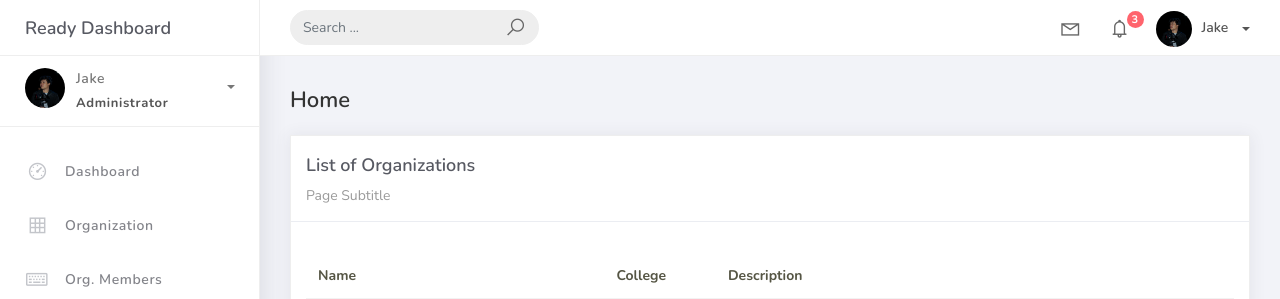
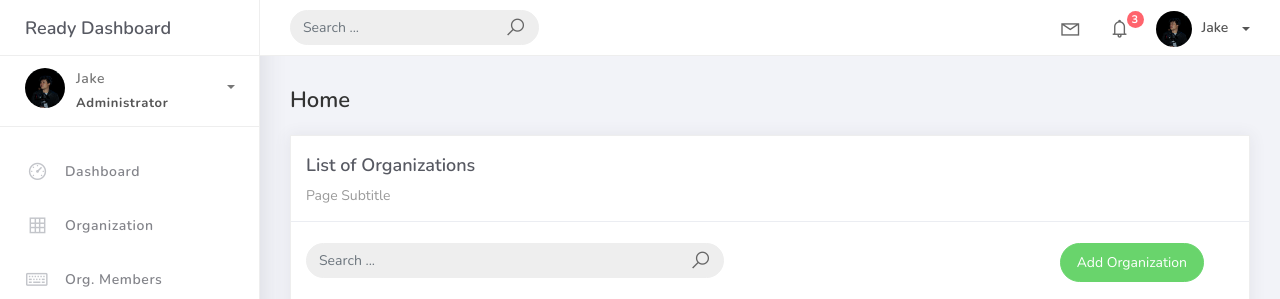
Before and after one commit to jekmagalaman/PSUSpheres, a Django app: page /organization_list in a window 1280 px wide. Shown: the top 299 px of the page. Run offline with Django 5.2, Linux system fonts and the light colour scheme; data comes from the database, SQL or seed files in the repository; both versions use the stored data as it was after the commit; some libraries are stand-ins or nearby versions.

Commit message:
Add Organization Feature

```diff
--- a/projectsite/projectsite/urls.py
+++ b/projectsite/projectsite/urls.py
@@ -16,11 +16,12 @@ Including another URLconf
 """
 from django.contrib import admin
 from django.urls import path
-from studentorg.views import HomePageView, OrganizationList
+from studentorg.views import HomePageView, OrganizationList, OrganizationCreateView
 from studentorg import views
 
 urlpatterns = [
     path('admin/', admin.site.urls),
     path('', views.HomePageView.as_view(), name='home'),
     path('organization_list', OrganizationList.as_view(), name='organization-list'),
+    path('organization_list/add', OrganizationCreateView.as_view(), name='organization-add'),
 ]
--- a/projectsite/studentorg/views.py
+++ b/projectsite/studentorg/views.py
@@ -1,6 +1,9 @@
 from django.shortcuts import render
 from django.views.generic.list import ListView
+from django.views.generic.edit import CreateView
 from studentorg.models import Organization
+from studentorg.forms import OrganizationForm
+from django.urls import reverse_lazy
 
 class HomePageView(ListView):
     model = Organization
@@ -13,4 +16,10 @@ class OrganizationList(ListView):
     template_name = 'org_list.html'
     paginate_by = 5
 
+class OrganizationCreateView(CreateView):
+    model = Organization
+    form_class = OrganizationForm
+    template_name = 'org_add.html'
+    success_url = reverse_lazy('organization-list')
+
 # Create your views here.
--- a/projectsite/templates/org_list.html
+++ b/projectsite/templates/org_list.html
@@ -9,6 +9,26 @@
                             <div class="card-title">List of Organizations</div>
                             <div class="card-category">Page Subtitle</div>
                         </div>
+                        <br />
+                            <div class="col-md-12 row">
+                                <div class="col-md-6">
+                                    <form class="navbar-left navbar-form nav-search mr-md-3" action="">
+                                        <div class="input-group">
+                                            <input type="text" placeholder="Search ..." class="form-control" />
+                                            <div class="input-group-append">
+                                            <span class="input-group-text">
+                                                <i class="la la-search search-icon"></i>
+                                            </span>
+                                            </div>
+                                        </div>
+                                    </form>
+                                </div>
+                                <div class="col-md-6">
+                                    <div class="pull-right">
+                                        <a href="{% url 'organization-add' %}" class="btn btn-success btn-rounded">Add Organization</a>
+                                    </div>
+                                </div>
+                            </div>
                         <div class="card-body">
                             <table class="table table-striped mt-3">
                                 <thead>
```
Also changed, not shown: projectsite/studentorg/forms.py (added, +8 -0 lines), projectsite/templates/org_add.html (added, +32 -0 lines), projectsite/db.sqlite3.
